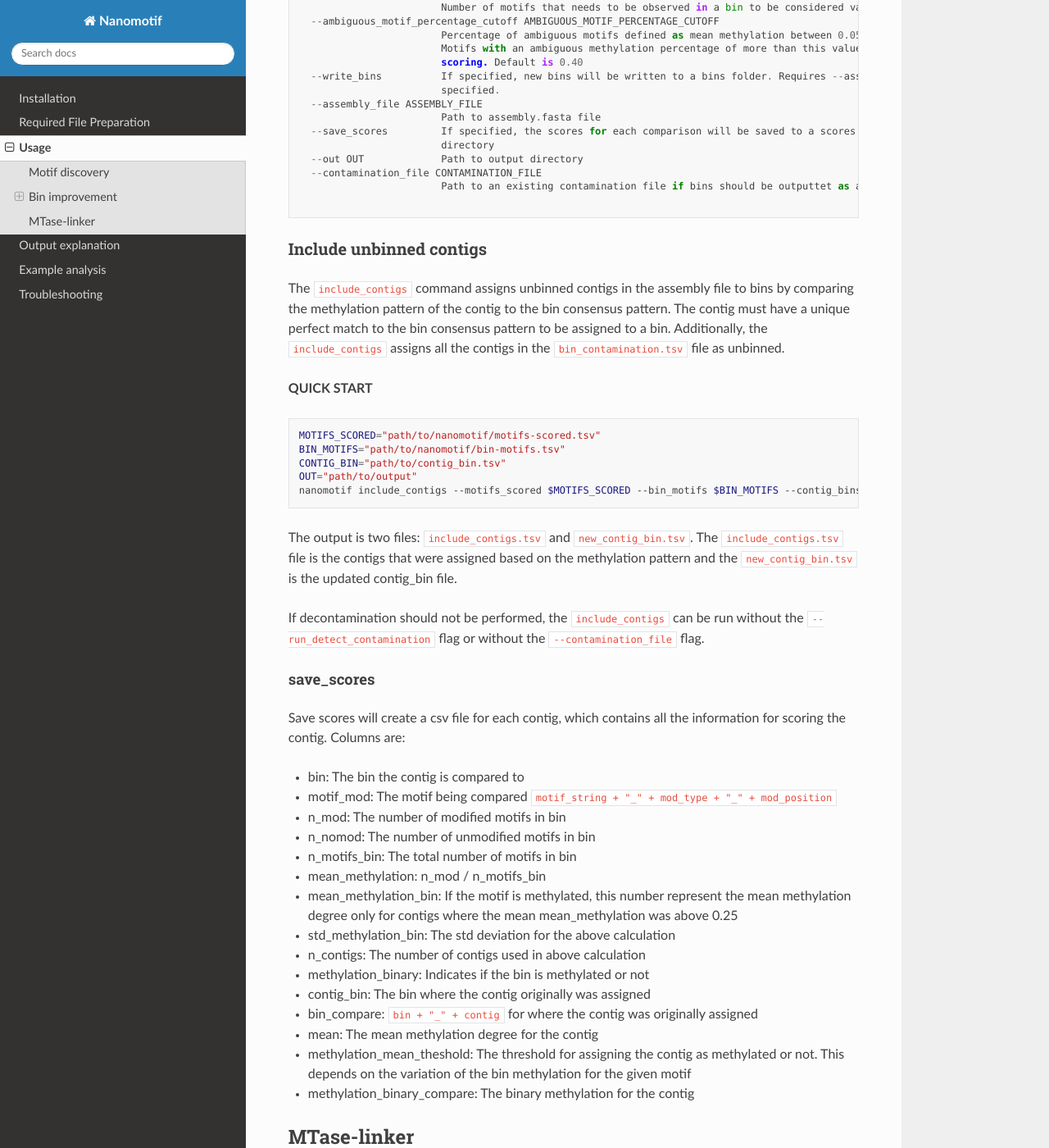
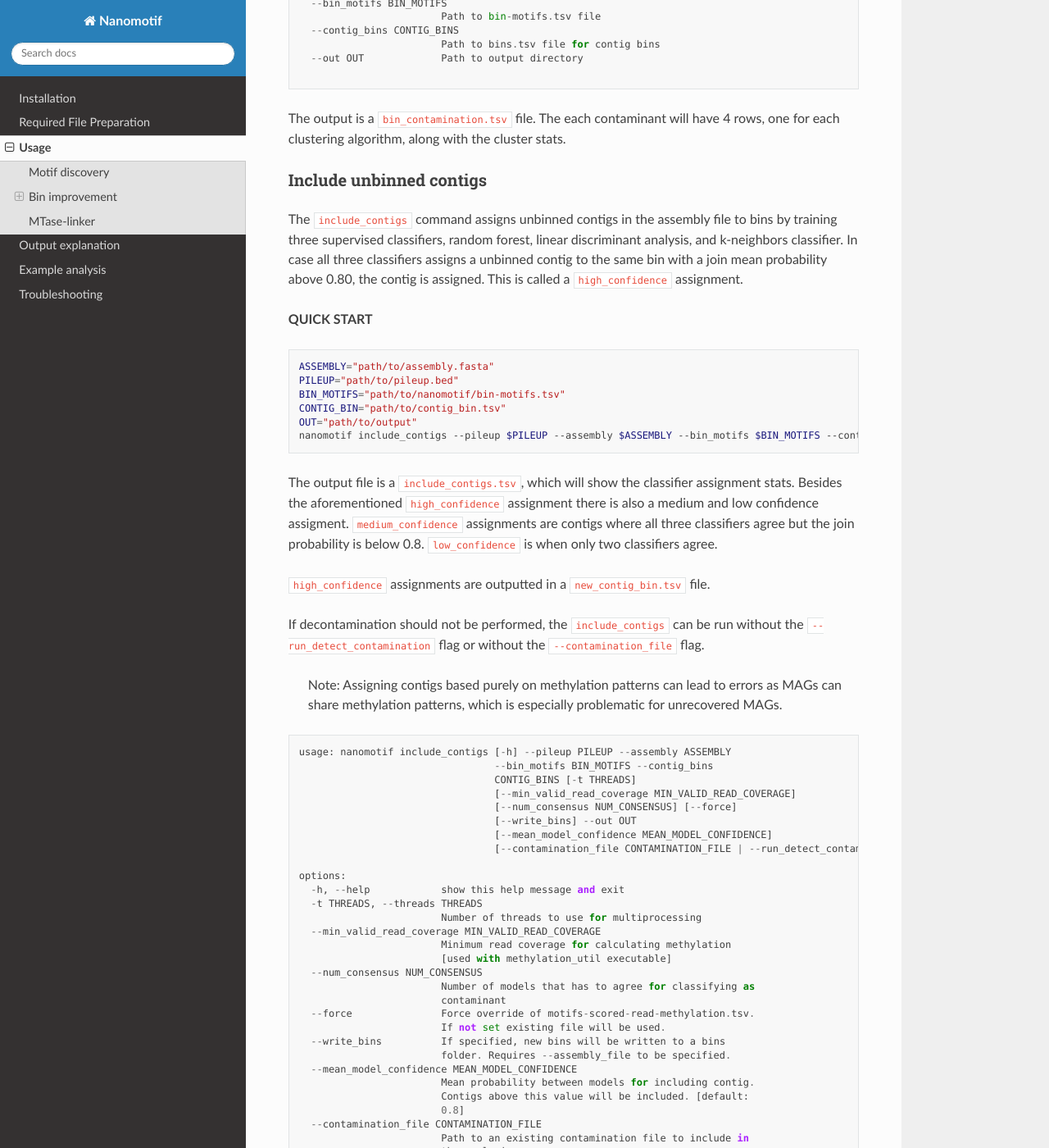
Before and after one commit to MicrobialDarkMatter/nanomotif, a Sphinx documentation site: the page built from docs/source/usage.md, in a window 1280 px wide and 1400 px high, scrolled down 2127 px. Shown: the whole window at 82% size. Built offline with Sphinx 7.4.7 and the Read the Docs theme 3.1.0, drawn with Linux system fonts in a browser that asks for light colours; some of the changed text lies outside the part shown.

Commit message:
updated docs

````diff
--- a/docs/source/usage.md
+++ b/docs/source/usage.md
@@ -52,98 +52,130 @@ optional arguments:
 ## Bin improvement
 
 ### Bin contamination
-After motif identification it is possible to identify contamination in bins using the `bin-motifs.tsv`, `contig-bin.tsv` and `motif-scored.tsv` files.
+After motif identification it is possible to identify contamination in bins using the `bin-motifs.tsv`, `assembly` and `pileup`.
 
 **QUICK START**
 ```shell
-MOTIFS_SCORED="path/to/nanomotif/motifs-scored.tsv"
+ASSEMBLY="path/to/assembly.fasta"
+PILEUP="path/to/pileup.bed"
 BIN_MOTIFS="path/to/nanomotif/bin-motifs.tsv"
 CONTIG_BIN="path/to/contig_bin.tsv"
 OUT="path/to/output"
-nanomotif detect_contamination --motifs_scored $MOTIFS_SCORED --bin_motifs $BIN_MOTIFS --contig_bins $CONTIG_BIN --out $OUT
+nanomotif detect_contamination --pileup $PILEUP --assembly $ASSEMBLY --bin_motifs $BIN_MOTIFS --contig_bins $CONTIG_BIN --out $OUT
 ```
 
 This will generate a bin_contamination.tsv specifying the contigs, which is flagged as contamination.
 
-If the `--write_bins` and the `--assembly_file` flags are specified new de-contaminated bins will be written to a bins folder.
-
-If `detect_contamination` was run without the `--write_bins` flag, bins can be written as a post processing step if the `--contamination_file` is specified along with the `--write_bins` flag and the `--assembly_file` flag.
-
+If the `--write_bins` flag is specified new de-contaminated bins will be written to a bins folder.
 
 ```
-usage: nanomotif detect_contamination [-h] --motifs_scored MOTIFS_SCORED --bin_motifs BIN_MOTIFS --contig_bins
-                                      CONTIG_BINS [-t THREADS] [--mean_methylation_cutoff MEAN_METHYLATION_CUTOFF]
-                                      [--n_motif_contig_cutoff N_MOTIF_CONTIG_CUTOFF]
-                                      [--n_motif_bin_cutoff N_MOTIF_BIN_CUTOFF]
-                                      [--ambiguous_motif_percentage_cutoff AMBIGUOUS_MOTIF_PERCENTAGE_CUTOFF]
-                                      [--write_bins] [--assembly_file ASSEMBLY_FILE] [--save_scores] --out OUT
+usage: nanomotif detect_contamination [-h] --pileup PILEUP --assembly ASSEMBLY
+                                      --bin_motifs BIN_MOTIFS --contig_bins
+                                      CONTIG_BINS [-t THREADS]
+                                      [--min_valid_read_coverage MIN_VALID_READ_COVERAGE]
+                                      [--num_consensus NUM_CONSENSUS]
+                                      [--force] [--write_bins] --out OUT
                                       [--contamination_file CONTAMINATION_FILE]
 
-optional arguments:
+options:
   -h, --help            show this help message and exit
-  --motifs_scored MOTIFS_SCORED
-                        Path to motifs-scored.tsv from nanomotif
+  -t THREADS, --threads THREADS
+                        Number of threads to use for multiprocessing
+  --min_valid_read_coverage MIN_VALID_READ_COVERAGE
+                        Minimum read coverage for calculating methylation
+                        [used with methylation_util executable]
+  --num_consensus NUM_CONSENSUS
+                        Number of models that has to agree for classifying as
+                        contaminant
+  --force               Force override of motifs-scored-read-methylation.tsv.
+                        If not set existing file will be used.
+  --write_bins          If specified, new bins will be written to a bins
+                        folder. Requires --assembly_file to be specified.
+  --contamination_file CONTAMINATION_FILE
+                        Path to an existing contamination file if bins should
+                        be outputtet as a post-processing step
+
+Mandatory Arguments:
+  --pileup PILEUP       Path to pileup.bed
+  --assembly ASSEMBLY   Path to assembly file [fasta format required]
   --bin_motifs BIN_MOTIFS
                         Path to bin-motifs.tsv file
   --contig_bins CONTIG_BINS
                         Path to bins.tsv file for contig bins
-  -t THREADS, --threads THREADS
-                        Number of threads to use for multiprocessing
-  --mean_methylation_cutoff MEAN_METHYLATION_CUTOFF
-                        Cutoff value for considering a motif as methylated
-  --n_motif_contig_cutoff N_MOTIF_CONTIG_CUTOFF
-                        Number of motifs that needs to be observed in a contig before it is considered valid for scoring
-  --n_motif_bin_cutoff N_MOTIF_BIN_CUTOFF
-                        Number of motifs that needs to be observed in a bin to be considered valid for scoring
-  --ambiguous_motif_percentage_cutoff AMBIGUOUS_MOTIF_PERCENTAGE_CUTOFF
-                        Percentage of ambiguous motifs defined as mean methylation between 0.05 and 0.40 in a bin.
-                        Motifs with an ambiguous methylation percentage of more than this value are removed from
-                        scoring. Default is 0.40
-  --write_bins          If specified, new bins will be written to a bins folder. Requires --assembly_file to be
-                        specified.
-  --assembly_file ASSEMBLY_FILE
-                        Path to assembly.fasta file
-  --save_scores         If specified, the scores for each comparison will be saved to a scores folder in the output
-                        directory
   --out OUT             Path to output directory
-  --contamination_file CONTAMINATION_FILE
-                        Path to an existing contamination file if bins should be outputtet as a post-processing step
 
 ```
 
+The output is a `bin_contamination.tsv` file. The each contaminant will have 4 rows, one for each clustering algorithm, along with the cluster stats.
+
 ### Include unbinned contigs
-The `include_contigs` command assigns unbinned contigs in the assembly file to bins by comparing the methylation pattern of the contig to the bin consensus pattern. The contig must have a unique perfect match to the bin consensus pattern to be assigned to a bin. Additionally, the `include_contigs` assigns all the contigs in the `bin_contamination.tsv` file as unbinned.
+The `include_contigs` command assigns unbinned contigs in the assembly file to bins by training three supervised classifiers, random forest, linear discriminant analysis, and k-neighbors classifier.
+In case all three classifiers assigns a unbinned contig to the same bin with a join mean probability above 0.80, the contig is assigned. This is called a `high_confidence` assignment.
+
 
 **QUICK START**
 ```shell
-MOTIFS_SCORED="path/to/nanomotif/motifs-scored.tsv"
+ASSEMBLY="path/to/assembly.fasta"
+PILEUP="path/to/pileup.bed"
 BIN_MOTIFS="path/to/nanomotif/bin-motifs.tsv"
 CONTIG_BIN="path/to/contig_bin.tsv"
 OUT="path/to/output"
-nanomotif include_contigs --motifs_scored $MOTIFS_SCORED --bin_motifs $BIN_MOTIFS --contig_bins $CONTIG_BIN --run_detect_contamination --out $OUT
+nanomotif include_contigs --pileup $PILEUP --assembly $ASSEMBLY --bin_motifs $BIN_MOTIFS --contig_bins $CONTIG_BIN --run_detect_contamination --out $OUT
 ```
 
-The output is two files: `include_contigs.tsv` and `new_contig_bin.tsv`. The `include_contigs.tsv` file is the contigs that were assigned based on the methylation pattern and the `new_contig_bin.tsv` is the updated contig_bin file.
+The output file is a `include_contigs.tsv`, which will show the classifier assignment stats. Besides the aforementioned `high_confidence` assignment there is also a medium and low confidence assigment.
+`medium_confidence` assignments are contigs where all three classifiers agree but the join probability is below 0.8. `low_confidence` is when only two classifiers agree.
+
+`high_confidence` assignments are outputted in a `new_contig_bin.tsv` file.
 
 If decontamination should not be performed, the `include_contigs` can be run without the `--run_detect_contamination` flag or without the `--contamination_file` flag.
 
-#### save_scores
-Save scores will create a csv file for each contig, which contains all the information for scoring the contig. Columns are:
-- bin: The bin the contig is compared to
-- motif_mod: The motif being compared `motif_string + "_" + mod_type + "_" + mod_position`
-- n_mod: The number of modified motifs in bin
-- n_nomod: The number of unmodified motifs in bin
-- n_motifs_bin: The total number of motifs in bin
-- mean_methylation: n_mod / n_motifs_bin
-- mean_methylation_bin: If the motif is methylated, this number represent the mean methylation degree only for contigs where the mean mean_methylation was above 0.25
-- std_methylation_bin: The std deviation for the above calculation
-- n_contigs: The number of contigs used in above calculation
-- methylation_binary: Indicates if the bin is methylated or not
-- contig_bin: The bin where the contig originally was assigned
-- bin_compare: `bin + "_" + contig` for where the contig was originally assigned
-- mean: The mean methylation degree for the contig
-- methylation_mean_theshold: The threshold for assigning the contig as methylated or not. This depends on the variation of the bin methylation for the given motif
-- methylation_binary_compare: The binary methylation for the contig
+> Note: Assigning contigs based purely on methylation patterns can lead to errors as MAGs can share methylation patterns, which is especially problematic for unrecovered MAGs.
+
+```
+usage: nanomotif include_contigs [-h] --pileup PILEUP --assembly ASSEMBLY
+                                 --bin_motifs BIN_MOTIFS --contig_bins
+                                 CONTIG_BINS [-t THREADS]
+                                 [--min_valid_read_coverage MIN_VALID_READ_COVERAGE]
+                                 [--num_consensus NUM_CONSENSUS] [--force]
+                                 [--write_bins] --out OUT
+                                 [--mean_model_confidence MEAN_MODEL_CONFIDENCE]
+                                 [--contamination_file CONTAMINATION_FILE | --run_detect_contamination]
+
+options:
+  -h, --help            show this help message and exit
+  -t THREADS, --threads THREADS
+                        Number of threads to use for multiprocessing
+  --min_valid_read_coverage MIN_VALID_READ_COVERAGE
+                        Minimum read coverage for calculating methylation
+                        [used with methylation_util executable]
+  --num_consensus NUM_CONSENSUS
+                        Number of models that has to agree for classifying as
+                        contaminant
+  --force               Force override of motifs-scored-read-methylation.tsv.
+                        If not set existing file will be used.
+  --write_bins          If specified, new bins will be written to a bins
+                        folder. Requires --assembly_file to be specified.
+  --mean_model_confidence MEAN_MODEL_CONFIDENCE
+                        Mean probability between models for including contig.
+                        Contigs above this value will be included. [default:
+                        0.8]
+  --contamination_file CONTAMINATION_FILE
+                        Path to an existing contamination file to include in
+                        the analysis
+  --run_detect_contamination
+                        Indicate that the detect_contamination workflow should
+                        be run first
+
+Mandatory Arguments:
+  --pileup PILEUP       Path to pileup.bed
+  --assembly ASSEMBLY   Path to assembly file [fasta format required]
+  --bin_motifs BIN_MOTIFS
+                        Path to bin-motifs.tsv file
+  --contig_bins CONTIG_BINS
+                        Path to bins.tsv file for contig bins
+  --out OUT             Path to output directory
+```
 
 ## MTase-linker
 
````
Also changed, not shown: README.md (+5 -4 lines).
